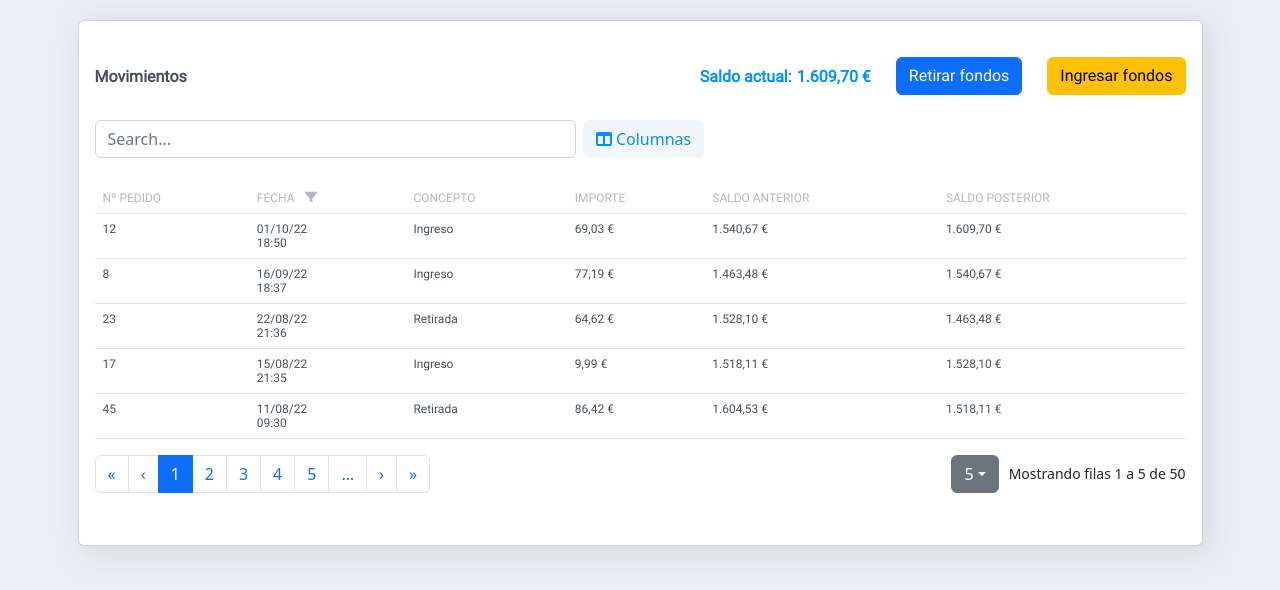
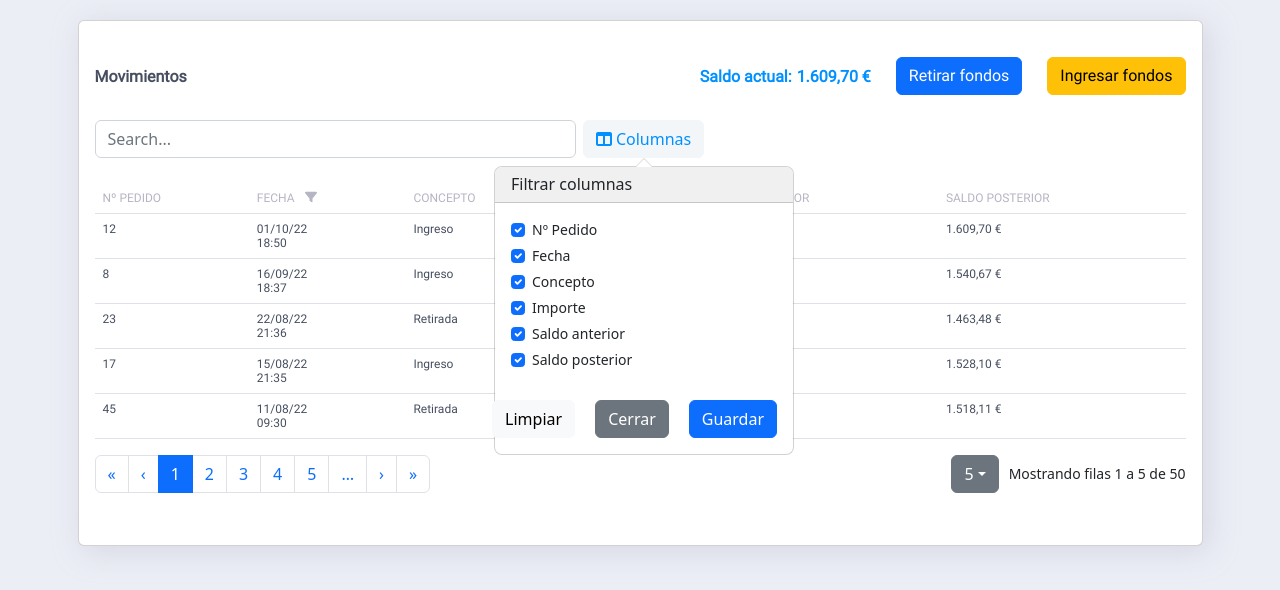
Before and after one commit to Drustus/prueba-big-buy, a React (Create React App) app: page / in a window 1280 px wide. Both pictures are taken after a click on the button "Columnas". Shown: the top 590 px of the page. Built offline with nearby package versions, Linux system fonts and the light colour scheme.

Commit message:
Añadida funcionalidad al formulario de columnas

```diff
--- a/src/contexts/filter/FilterContext.tsx
+++ b/src/contexts/filter/FilterContext.tsx
@@ -1,6 +1,7 @@
 import { createContext, useState } from "react";
 import {
   FilterContextProps,
+  OnFilterColumnsProps,
   OnFilterTextProps,
   Props,
   SelectedDate,
@@ -22,7 +23,10 @@ const params: FilterContextProps = {
   textFilter: undefined,
   onSelectedDateFilter: () => {},
   clearDateFilter: () => {},
-  onFilterText: () => {}
+  onFilterText: () => {},
+  filterColumns: [],
+  onColumnFilter: () => {},
+  clearColumnFilter: () => {}
 };
 
 export const FilterContext = createContext(params);
@@ -30,6 +34,7 @@ export const FilterContext = createContext(params);
 const FilterProvider = ({ children }: Props) => {
   const [dateFilters, setDateFilters] = useState<StateProps>(initialState);
   const [textFilter, setTextFilter] = useState<string>("");
+  const [filterColumns, setFilterColumns] = useState<Array<string>>([]);
 
   const onSelectedDateFilter: SelectedDate = dateFilter => {
     setDateFilters({
@@ -48,6 +53,15 @@ const FilterProvider = ({ children }: Props) => {
     setTextFilter(text);
   };
 
+  const onColumnFilter: OnFilterColumnsProps = columns => {
+    setFilterColumns(columns);
+  };
+
+  const clearColumnFilter = () => {
+    console.log("clear");
+    setFilterColumns([]);
+  };
+
   return (
     <FilterContext.Provider
       value={{
@@ -58,7 +72,10 @@ const FilterProvider = ({ children }: Props) => {
         rawEnd: dateFilters.rawEnd,
         clearDateFilter,
         onFilterText,
-        textFilter
+        textFilter,
+        filterColumns,
+        onColumnFilter,
+        clearColumnFilter
       }}
     >
       {children}
--- a/src/contexts/filter/types.d.ts
+++ b/src/contexts/filter/types.d.ts
@@ -7,6 +7,9 @@ export type FilterContextProps = {
   clearDateFilter: () => void;
   onFilterText: OnFilterTextProps;
   textFilter: string | undefined;
+  filterColumns: Array<string>;
+  onColumnFilter: OnFilterColumnsProps;
+  clearColumnFilter: () => void;
 };
 
 export type SelectedDate = (dateFilter: NewDateFilter) => void;
@@ -24,6 +27,7 @@ export type NewDateFilter = {
 };
 
 export type OnFilterTextProps = (text: string) => void;
+export type OnFilterColumnsProps = (text: Array<string>) => void;
 
 export type Props = {
   children: React.ReactNode;
--- a/src/pages/movements/Searcher/index.tsx
+++ b/src/pages/movements/Searcher/index.tsx
@@ -1,13 +1,88 @@
 import Form from "react-bootstrap/Form";
-import Button from "react-bootstrap/Button";
+import BButton from "react-bootstrap/Button";
 import { FontAwesomeIcon } from "@fortawesome/react-fontawesome";
 import { faTableColumns } from "@fortawesome/free-solid-svg-icons";
 import "./styles.scss";
-import { useContext } from "react";
+import { useContext, useEffect, useState } from "react";
 import { FilterContext } from "contexts/filter/FilterContext";
+import { OverlayTrigger, Popover } from "react-bootstrap";
+import Button from "components/Button";
+
+const columns = [
+  { id: "id", label: "Nº Pedido" },
+  { id: "date", label: "Fecha" },
+  { id: "concept", label: "Concepto" },
+  { id: "amount", label: "Importe" },
+  { id: "lastBalance", label: "Saldo anterior" },
+  { id: "nextBalance", label: "Saldo posterior" }
+];
 
 const Searcher = () => {
-  const { onFilterText, textFilter } = useContext(FilterContext);
+  const {
+    onFilterText,
+    textFilter,
+    onColumnFilter,
+    filterColumns,
+    clearColumnFilter
+  } = useContext(FilterContext);
+  const [showFilter, setShowFilter] = useState(false);
+  const [selectedColumns, setSelectedColumns] = useState<Array<string>>([]);
+
+  const onSelectedColumn: (id: string) => void = id => {
+    const index = selectedColumns.indexOf(id);
+    if (index >= 0) {
+      const [id, ...rest] = selectedColumns;
+      setSelectedColumns(rest);
+    } else {
+      setSelectedColumns(current => [...current, id]);
+    }
+  };
+
+  const onSubmit = () => {
+    onColumnFilter(selectedColumns);
+    setShowFilter(false);
+  };
+
+  const onClear = () => {
+    clearColumnFilter();
+    setShowFilter(false);
+  };
+
+  useEffect(() => {
+    setSelectedColumns(filterColumns);
+  }, [filterColumns]);
+
+  const PopoverFilter = (
+    <Popover>
+      <Popover.Header as="h3">Filtrar columnas</Popover.Header>
+      <Popover.Body>
+        <Form onSubmit={e => e.preventDefault()}>
+          <Form.Group controlId="id">
+            {columns.map(col => (
+              <Form.Check
+                key={col.id}
+                id={col.id}
+                type="checkbox"
+                label={col.label}
+                onChange={() => onSelectedColumn(col.id)}
+                checked={selectedColumns.indexOf(col.id) === -1}
+              />
+            ))}
+          </Form.Group>
+        </Form>
+        <div className="popover-footer">
+          <Button onClick={onSubmit}>Guardar</Button>
+          <BButton variant="secondary" onClick={() => setShowFilter(false)}>
+            Cerrar
+          </BButton>
+          <BButton variant="light" onClick={onClear}>
+            Limpiar
+          </BButton>
+        </div>
+      </Popover.Body>
+    </Popover>
+  );
+
   return (
     <div className="searcher">
       <Form onSubmit={e => e.preventDefault()}>
@@ -20,9 +95,20 @@ const Searcher = () => {
           />
         </Form.Group>
       </Form>
-      <Button className="columnas-button" variant="secondary">
-        <FontAwesomeIcon icon={faTableColumns} /> Columnas
-      </Button>
+      <OverlayTrigger
+        show={showFilter}
+        trigger="click"
+        placement="bottom"
+        overlay={PopoverFilter}
+      >
+        <BButton
+          className="columnas-button"
+          variant="secondary"
+          onClick={() => setShowFilter(current => !current)}
+        >
+          <FontAwesomeIcon icon={faTableColumns} /> Columnas
+        </BButton>
+      </OverlayTrigger>
     </div>
   );
 };
--- a/src/pages/movements/Searcher/styles.scss
+++ b/src/pages/movements/Searcher/styles.scss
@@ -16,3 +16,11 @@
   color: #0090ff !important;
   border-color: #f3f6f9 !important;
 }
+
+.popover-footer {
+  display: flex;
+  flex-direction: row-reverse;
+  align-items: flex-start;
+  gap: 20px;
+  padding-top: 25px;
+}
```
